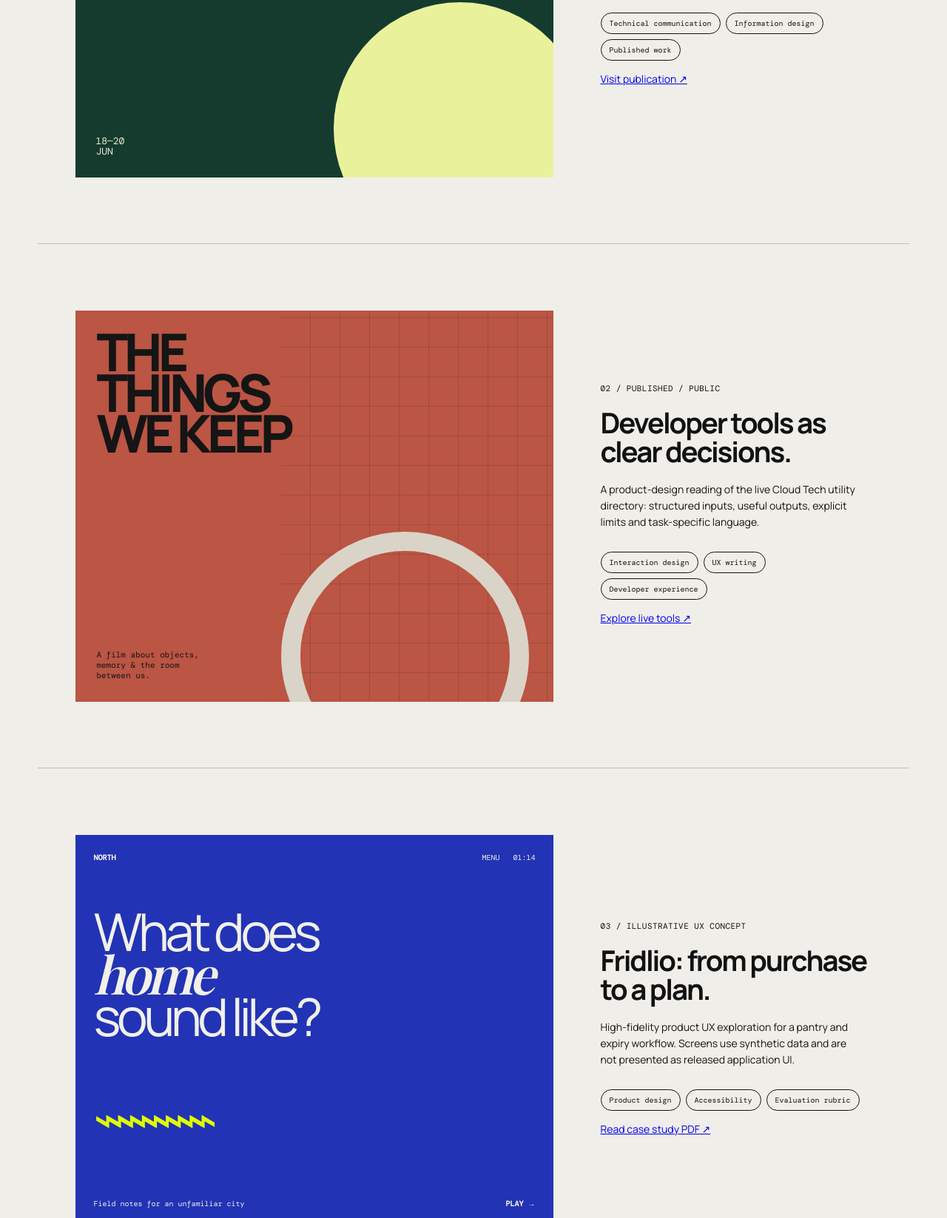
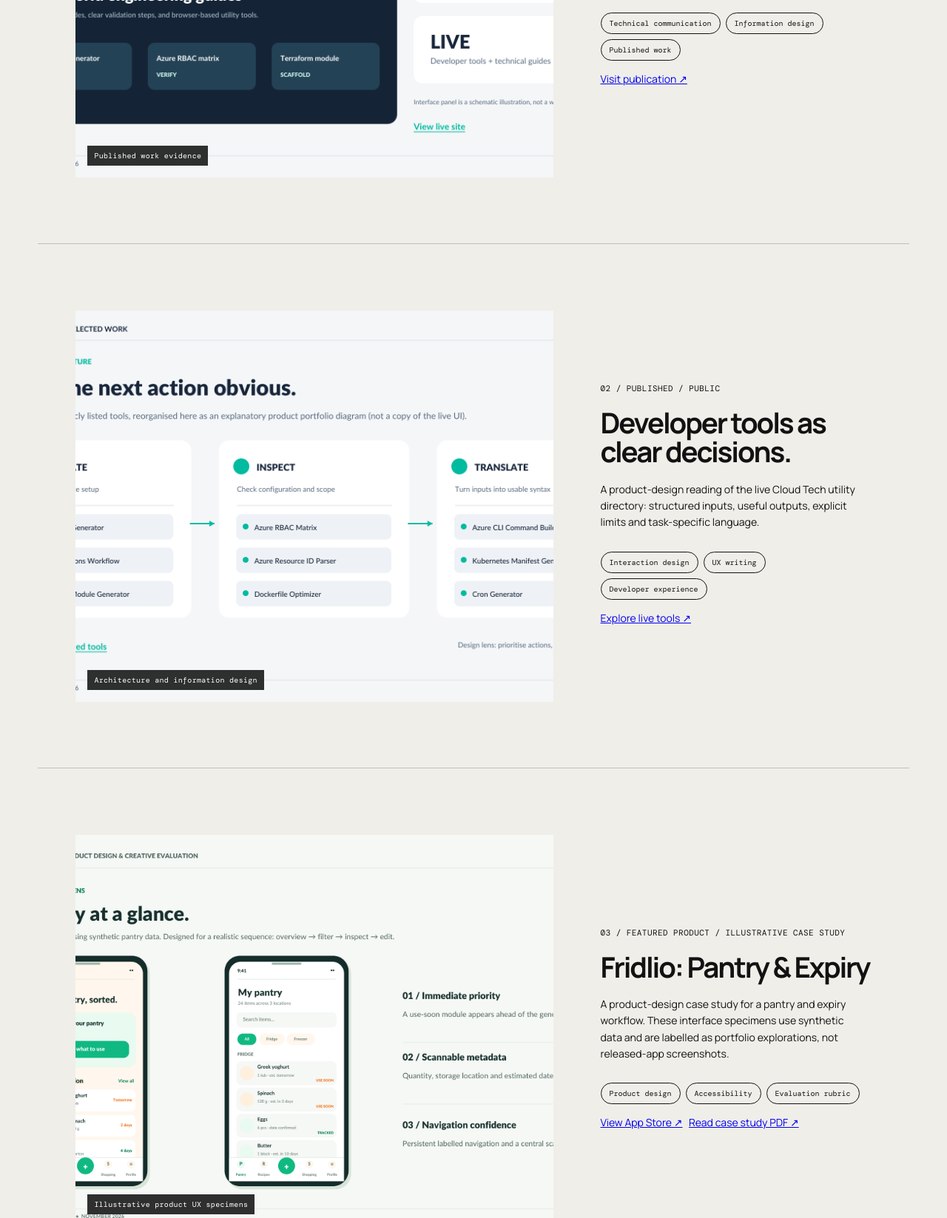
Before and after one commit to victornwoke/creative-systems-portfolio, a plain HTML site: page dist/index.html in a window 1280 px wide. Shown: the part 1987-3634 px from the top of the page at 74% size. Drawn offline with nearby package versions, Linux system fonts and the light colour scheme; a web font is replaced by a local one.

Commit message:
Replace mismatched project artwork with evidence visuals

```diff
--- /dev/null
+++ b/dist/evidence.css
@@ -0,0 +1 @@
+.evidence-art{background:#e8e7e1;display:grid;place-items:center;padding:0;isolation:isolate}.evidence-art img{width:100%;height:100%;object-fit:cover;display:block;transition:transform .45s ease}.evidence-art:hover img{transform:scale(1.025)}.evidence-art span{position:absolute;left:16px;bottom:16px;padding:7px 9px;background:rgba(18,18,18,.87);color:#fff;font:10px 'DM Mono';letter-spacing:.03em}@media(max-width:700px){.evidence-art{aspect-ratio:1.18}.evidence-art img{object-position:center}}
--- a/dist/index.html
+++ b/dist/index.html
@@ -9,6 +9,7 @@
     <link rel="preconnect" href="https://fonts.gstatic.com" crossorigin />
     <link href="https://fonts.googleapis.com/css2?family=DM+Mono:wght@400;500&family=Manrope:wght@400;500;600;700;800&family=Playfair+Display:ital,wght@0,600;0,700;1,600&display=swap" rel="stylesheet" />
     <link rel="stylesheet" href="styles.css" />
+    <link rel="stylesheet" href="evidence.css" />
   </head>
   <body>
     <div class="noise"></div>
@@ -29,16 +30,16 @@
       <section class="work" id="work">
         <div class="section-top"><p class="section-label">02 / SELECTED STUDIES</p><p>Published technical work and<br>clearly labelled design demonstrations.</p></div>
         <article class="project project-aurora">
-          <div class="project-art art-poster"><span class="poster-small">AURORA</span><span class="poster-word">AFTER<br>THE<br>RAIN</span><span class="poster-date">18—20<br>JUN</span><div class="sun"></div></div>
+          <div class="project-art evidence-art"><img src="assets/cloudtech-evidence.png" alt="Cloud Tech by Victor portfolio evidence showing the published platform and developer tools"><span>Published work evidence</span></div>
           <div class="project-info"><p class="project-number">01 / PUBLISHED / PUBLIC</p><h3>Cloud Tech by Victor</h3><p>A live knowledge and utility platform for Azure, Terraform, Linux, Kubernetes and CI/CD. Guides make scope, verification, recovery and cleanup explicit.</p><div class="tags"><span>Technical communication</span><span>Information design</span><span>Published work</span></div><p><a href="https://cloudtechbyvictor.com/" target="_blank" rel="noreferrer">Visit publication ↗</a></p></div>
         </article>
         <article class="project project-kinetic">
-          <div class="project-art art-film"><div class="film-title">THE<br>THINGS<br>WE KEEP</div><div class="film-subtitle">A film about objects, memory &amp; the room between us.</div><div class="film-grid"></div><div class="film-circle"></div></div>
+          <div class="project-art evidence-art"><img src="assets/cloudtech-architecture.png" alt="Cloud Tech by Victor information architecture diagram for developer utilities"><span>Architecture and information design</span></div>
           <div class="project-info"><p class="project-number">02 / PUBLISHED / PUBLIC</p><h3>Developer tools as clear decisions.</h3><p>A product-design reading of the live Cloud Tech utility directory: structured inputs, useful outputs, explicit limits and task-specific language.</p><div class="tags"><span>Interaction design</span><span>UX writing</span><span>Developer experience</span></div><p><a href="https://cloudtechbyvictor.com/tools" target="_blank" rel="noreferrer">Explore live tools ↗</a></p></div>
         </article>
         <article class="project project-north" id="fridlio">
-          <div class="project-art art-ui"><div class="ui-top"><b>NORTH</b><span>MENU&nbsp;&nbsp; 01:14</span></div><div class="ui-copy">What does<br><i>home</i><br>sound like?</div><div class="ui-wave">⌁⌁⌁⌁⌁⌁⌁⌁⌁</div><div class="ui-bottom"><span>Field notes for an unfamiliar city</span><b>PLAY →</b></div></div>
-          <div class="project-info"><p class="project-number">03 / ILLUSTRATIVE UX CONCEPT</p><h3>Fridlio: from purchase to a plan.</h3><p>High-fidelity product UX exploration for a pantry and expiry workflow. Screens use synthetic data and are not presented as released application UI.</p><div class="tags"><span>Product design</span><span>Accessibility</span><span>Evaluation rubric</span></div><p><a href="assets/Victor_Nwoke_Fridlio_Advanced_UX_Case_Study.pdf" target="_blank">Read case study PDF ↗</a></p></div>
+          <div class="project-art evidence-art"><img src="assets/fridlio-interface-specimens.png" alt="Fridlio illustrative product interface specimens for pantry and expiry workflows"><span>Illustrative product UX specimens</span></div>
+          <div class="project-info"><p class="project-number">03 / FEATURED PRODUCT / ILLUSTRATIVE CASE STUDY</p><h3>Fridlio: Pantry &amp; Expiry</h3><p>A product-design case study for a pantry and expiry workflow. These interface specimens use synthetic data and are labelled as portfolio explorations, not released-app screenshots.</p><div class="tags"><span>Product design</span><span>Accessibility</span><span>Evaluation rubric</span></div><p><a href="https://apps.apple.com/gb/app/fridlio-pantry-expiry/id6791832671" target="_blank" rel="noreferrer">View App Store ↗</a> &nbsp; <a href="assets/Victor_Nwoke_Fridlio_Advanced_UX_Case_Study.pdf" target="_blank">Read case study PDF ↗</a></p></div>
         </article>
       </section>
 
--- /dev/null
+++ b/evidence.css
@@ -0,0 +1 @@
+.evidence-art{background:#e8e7e1;display:grid;place-items:center;padding:0;isolation:isolate}.evidence-art img{width:100%;height:100%;object-fit:cover;display:block;transition:transform .45s ease}.evidence-art:hover img{transform:scale(1.025)}.evidence-art span{position:absolute;left:16px;bottom:16px;padding:7px 9px;background:rgba(18,18,18,.87);color:#fff;font:10px 'DM Mono';letter-spacing:.03em}@media(max-width:700px){.evidence-art{aspect-ratio:1.18}.evidence-art img{object-position:center}}
```
Also changed, not shown: index.html (+5 -4 lines), assets/cloudtech-architecture.png (added), assets/cloudtech-evidence.png (added), assets/fridlio-interface-specimens.png (added), dist/assets/cloudtech-architecture.png (added), dist/assets/cloudtech-evidence.png (added), dist/assets/fridlio-interface-specimens.png (added).
